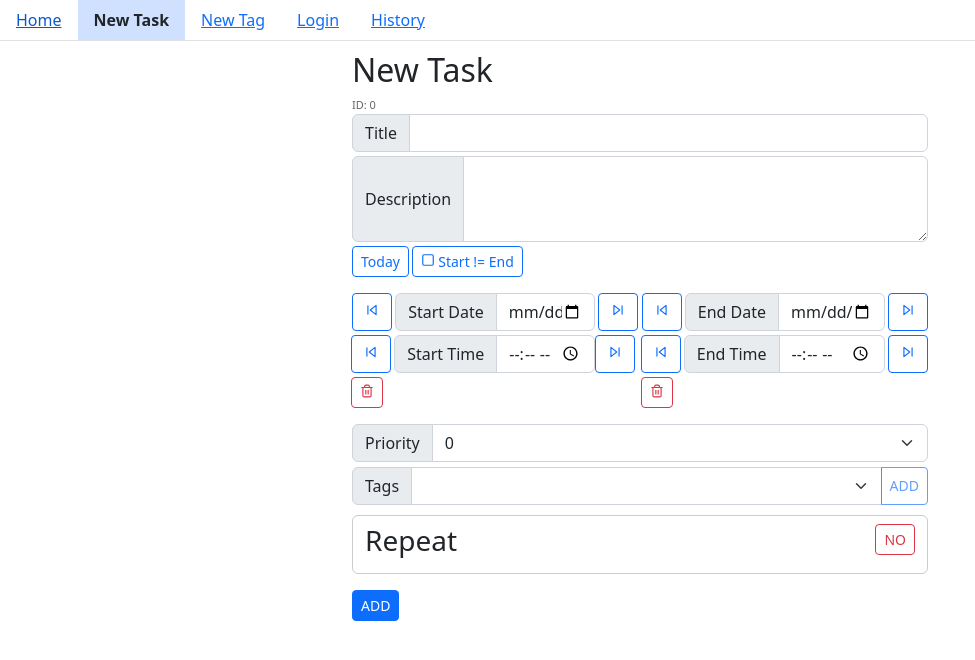
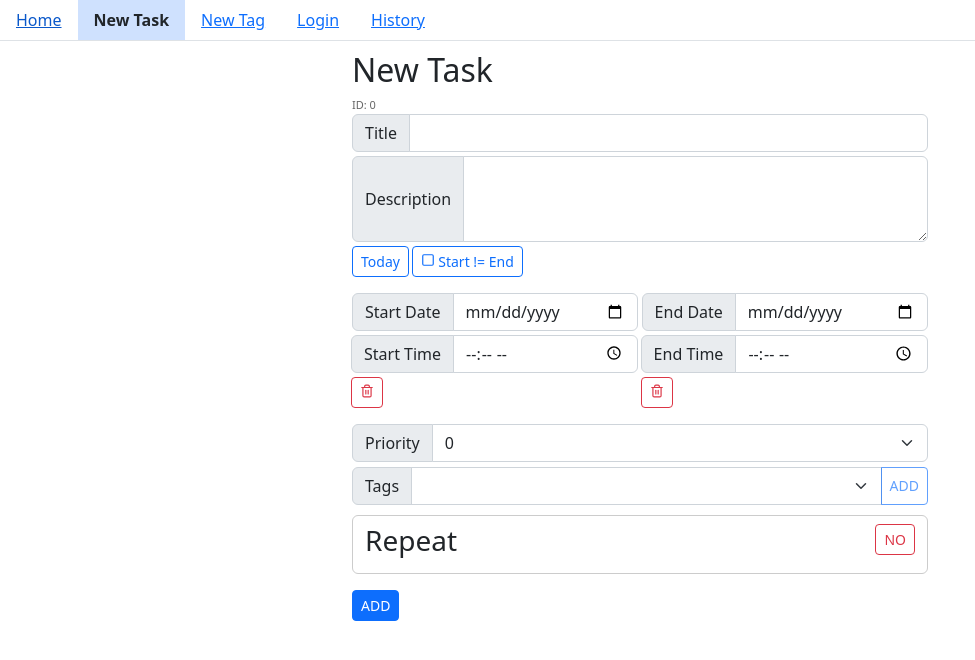
Before and after one commit to MrOggy85/tasks, a React (Create React App) app: page /task/0 in a window 1280 px wide. Shown: the top 660 px of the page, without its empty margins (0-975 px from the left). Built offline with nearby package versions, Linux system fonts and the light colour scheme.

Commit message:
fix: task styles

```diff
--- a/src/pages/Home/Home.tsx
+++ b/src/pages/Home/Home.tsx
@@ -8,7 +8,6 @@ import { useAppDispatch } from '../../core/redux/useAppDispatch';
 import { useAppSelector } from '../../core/redux/useAppSelector';
 import Select from '../../components/Select';
 import Button from '../../components/Button/Button';
-import sendNotification from '../../core/sendNotification';
 import ListOfTasks from './ListOfTasks';
 import CardTasks from './CardTasks';
 
--- a/src/pages/Task/Task.module.css
+++ b/src/pages/Task/Task.module.css
@@ -30,6 +30,18 @@
   flex: 1
 }
 
+.dateLeftButton {
+  margin-right: 0.2rem;
+  margin-bottom: 0.25rem;
+  min-width: 2.5rem;
+}
+
+.dateRightButton {
+  margin-left: 0.2rem;
+  margin-bottom: 0.25rem;
+  min-width: 2.5rem;
+}
+
 :global(.input-group-text) {
   padding: 0 0.3rem;
 }
@@ -48,18 +60,6 @@
     margin-left: 0.1rem;
   }
   .dateLeftButton, .dateRightButton {
-    display: none;
+    display: none !important;
   }
 }
-
-.dateLeftButton {
-  margin-right: 0.2rem;
-  margin-bottom: 0.25rem;
-  min-width: 2.5rem;
-}
-
-.dateRightButton {
-  margin-left: 0.2rem;
-  margin-bottom: 0.25rem;
-  min-width: 2.5rem;
-}
--- a/src/pages/Task/Task.tsx
+++ b/src/pages/Task/Task.tsx
@@ -360,7 +360,7 @@ const Task = () => {
               <Button
                 variant="outline-primary"
                 type="button"
-                className={styles.dateLeftButton}
+                className={styles.dateRightButton}
                 onClick={() => {
                   onTimeRightClick(startDate || new Date(), setStartDate);
                 }}
```
